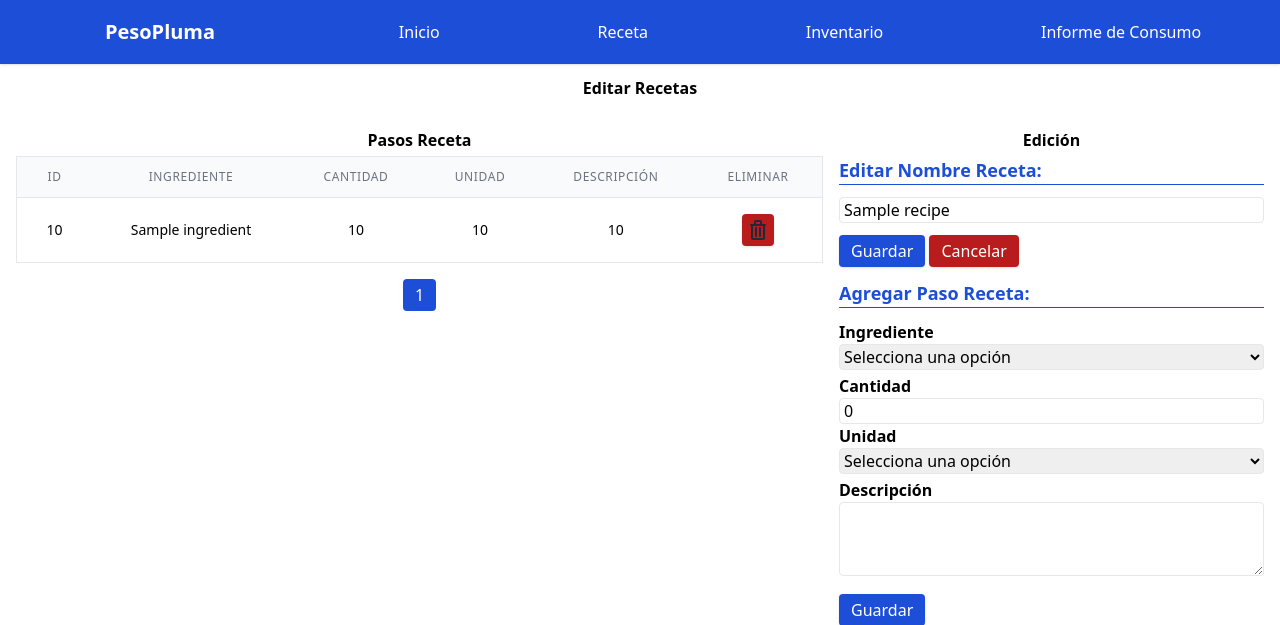
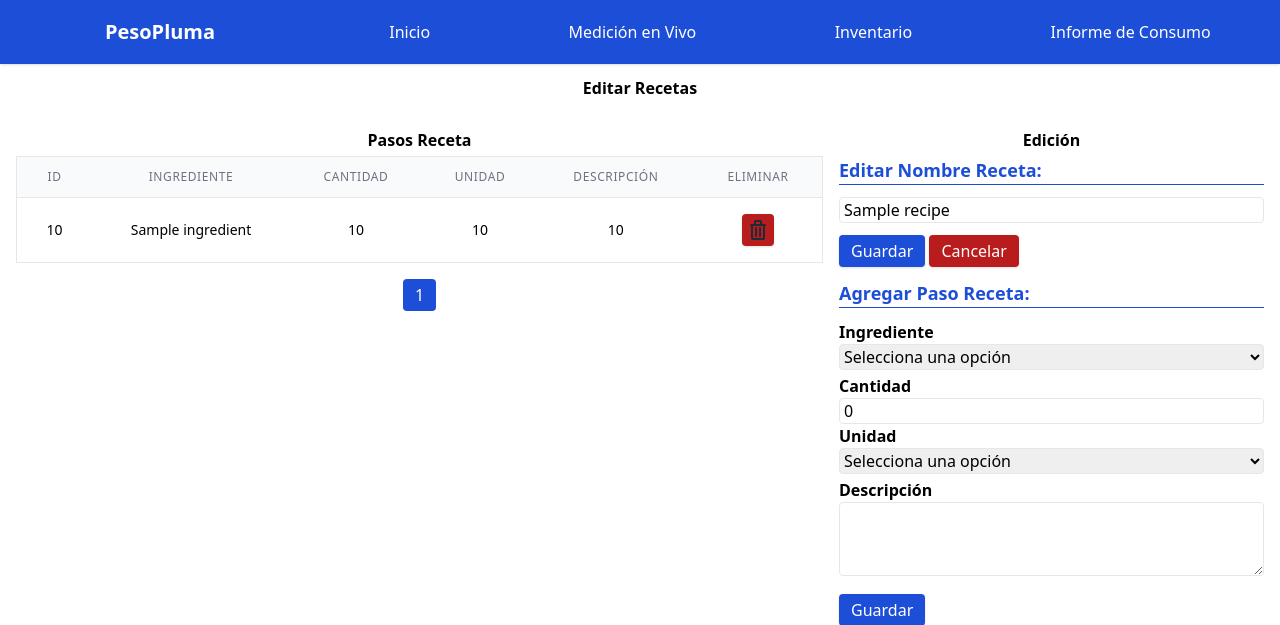
Before and after one commit to jaguzmana/gramera-inteligente, a PHP site: page /gramera-inteligente/receta/editarReceta.php?id=1 in a window 1280 px wide. Shown: the top 625 px of the page. Run offline with PHP 8.4, Linux system fonts and the light colour scheme; tables that the repository leaves empty or names only in its code hold one stand-in row (values such as "Sample post"); some libraries are stand-ins or nearby versions.

Commit message:
Pequeñas correciones realizadas en la carpeta receta

```diff
--- a/receta/administrar.php
+++ b/receta/administrar.php
@@ -120,7 +120,7 @@ $recetas_pagina = array_slice($recipes_array, $indice_inicio, $resultados_por_pa
                     <h3 class="text-lg border-b text-blue-700 border-blue-700 mb-3 font-bold w-full">
                         Nombre Receta:
                     </h3>
-                    <input type="text" name="nombre-receta" id="nombre-receta" class="border rounded w-full">
+                    <input type="text" name="nombre-receta" id="nombre-receta" class="border rounded w-full px-1">
                     <button type="submit" class="block bg-blue-700 text-white py-1 px-3 rounded hover:bg-blue-transition-colors w-26 mt-3 shadow">Agregar</button>
                 </form>
             </div>
--- a/receta/editarReceta.php
+++ b/receta/editarReceta.php
@@ -65,9 +65,9 @@ include_once '../API/db.php';
             <nav class="flex-auto">
                 <ul class="flex justify-around">
                     <li><a class="text-white text-md" href="../index.php">Inicio</a></li>
-                    <li><a class="text-white text-md" href="">Receta</a></li>
-                    <li><a class="text-white text-md" href="">Inventario</a></li>
-                    <li><a class="text-white text-md" href="">Informe de Consumo</a></li>
+                    <li><a class="text-white text-md" href="../pesoEnVivo/index.php">Medición en Vivo</a></li>
+                    <li><a class="text-white text-md" href="../inventario/index.php">Inventario</a></li>
+                    <li><a class="text-white text-md" href="../consumo/index.php">Informe de Consumo</a></li>
                 </ul>
             </nav>
         </div>
--- a/receta/index.php
+++ b/receta/index.php
@@ -6,7 +6,6 @@ $res = $recipe->obtenerRecetas();
 
 /*
     TODO:
-    - Si no hay suficiente de algun ingrediente al medir, no se puede realizar la receta.
     - Solo se pueden eliminar recetas sin pasos.
 */
 ?>
```
